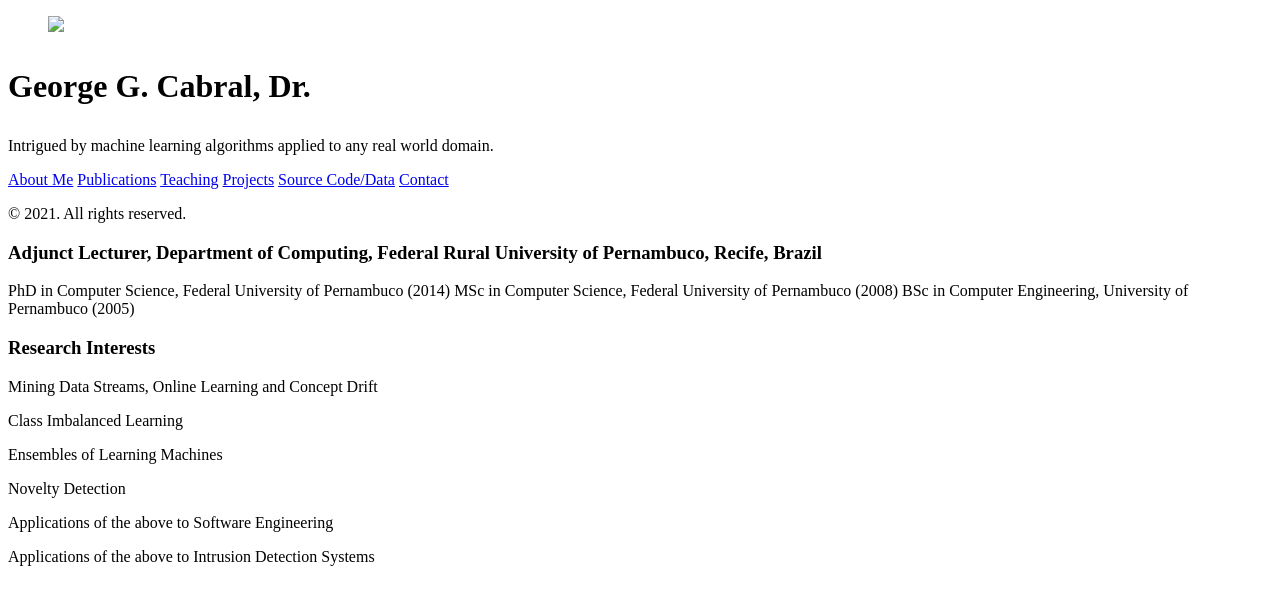
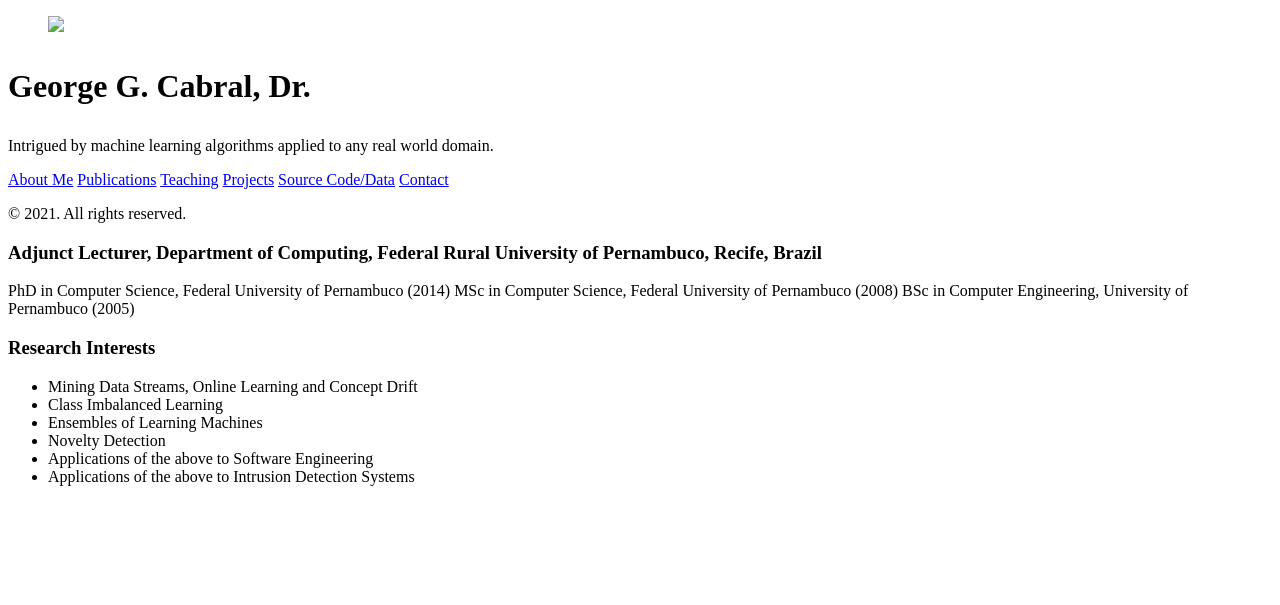
Before and after one commit to geocabral/geocabral.github.io, a Jekyll site: the page built from _posts/2013-12-28-introducing-hyde.md, in a window 1280 px wide. Shown: the top 605 px of the page. Built offline with Jekyll 4.4.1, drawn with Linux system fonts in a browser that asks for light colours; Markdown is read by kramdown in place of the engine named in the settings.

```diff
--- a/_posts/2013-12-28-introducing-hyde.md
+++ b/_posts/2013-12-28-introducing-hyde.md
@@ -14,14 +14,9 @@ BSc in Computer Engineering, University of Pernambuco (2005)
 
 ### Research Interests
 
-Mining Data Streams, Online Learning and Concept Drift
-
-Class Imbalanced Learning
-
-Ensembles of Learning Machines
-
-Novelty Detection
-
-Applications of the above to Software Engineering
-
-Applications of the above to Intrusion Detection Systems
+* Mining Data Streams, Online Learning and Concept Drift
+* Class Imbalanced Learning
+* Ensembles of Learning Machines
+* Novelty Detection
+* Applications of the above to Software Engineering
+* Applications of the above to Intrusion Detection Systems
```
